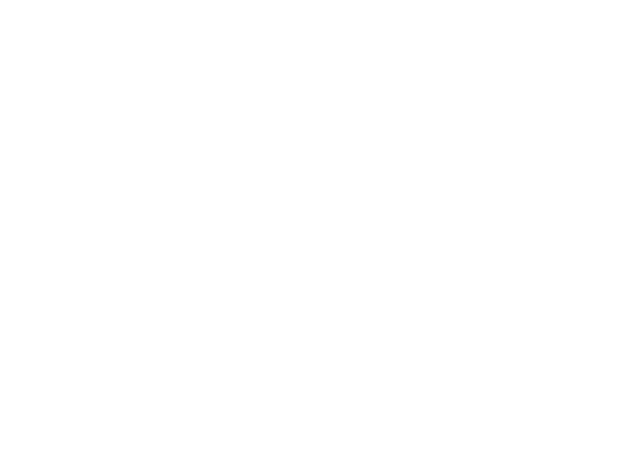
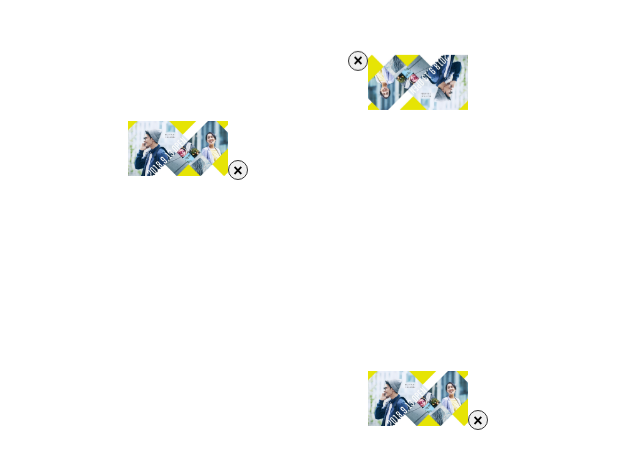
Before and after one commit to takeru-a/adburster, a Vue app in the folder app-adbuster/: page /game/spring in a window 1280 px wide. Shown: the top 468 px of the page, without its empty margins (0-640 px from the left). Built offline with nearby package versions, Linux system fonts and the light colour scheme.

Commit message:
add:　横から出る広告

```diff
--- /dev/null
+++ b/app-adbuster/src/components/game/SpringAd.vue
@@ -0,0 +1,103 @@
+<template>
+  <div>
+    <h1 id="msg"></h1>
+    <span id="area1" class="ad1">
+      <img width="100px" src="../../assets/imgs/ad-example2.jpg" alt="">
+      <button v-on:click="close('area1')" id="b1" class="closeButton">×</button>
+    </span>
+    <span id="area2" class="ad ad2">
+      <img width="100px" src="../../assets/imgs/ad-example2.jpg" alt="">
+      <button v-on:click="close('area2')" id="b2" class="closeButton">×</button>
+    </span>
+    <span id="area3" class="ad ad3">
+      <img width="100px" src="../../assets/imgs/ad-example2.jpg" alt="">
+      <button v-on:click="close('area3')" id="b3" class="closeButton moveHover">×</button>
+    </span>
+    <span id="area4" class="ad ad4">
+      <img width="100px" src="../../assets/imgs/ad-example2.jpg" alt="">
+      <button @click="close('area4')" id="b4" class="closeButton moveHover">×</button>
+    </span>
+  </div>
+</template>
+
+<script>
+export default {
+    name: 'spring',
+    data() {
+      return {
+        NUM: 3,
+        cnt: 0,
+      };
+    },
+    methods: {
+      check: function () {
+        if (this.NUM === this.cnt) {
+        let msg = document.getElementById('msg');
+        msg.textContent = 'クリア!!'
+        // thisで参照
+        }
+      },
+      close: function (area) {
+        const tag = document.getElementById(area);
+        tag.style.display = "none";
+      },
+    }
+}
+</script>
+
+<style scoped>
+  .ad1 {
+    position: relative;
+    top: -140px;
+    left: 300px;
+    transition: all 0.5s;
+    transition-timing-function: ease-in;
+  }
+
+  .ad2 {
+    position: relative;
+    top: 100px;
+    transition: all 0.5s;
+    transition-timing-function: ease-in-out;
+  }
+
+  .ad3 {
+    position: relative;
+    display: inline-block;
+    top: 30px;
+    left: 100px;
+    animation: rotation 3s linear infinite;
+  }
+  @keyframes rotation {
+    from { transform: rotate(0deg); }
+    50% { transform: rotate(180deg); }
+    to { transform: rotate(360deg); }
+  }
+
+  .ad4 {
+    position: relative;
+    top: 350px;
+  }
+
+  .closeButton {
+    display: inline-block;
+    font-size: 100%;
+    font-weight: bold;
+    height: 20px; width: 20px;
+    border: 1px solid #333;
+    border-radius: 100%;
+    cursor: pointer;
+    text-align: center;
+    padding: 1px;
+  }
+
+  .closeButton:hover {
+    background-color: #333;
+    color: #fff;
+    border-color: #fff;
+  }
+
+  .moveHover:hover {
+    transform: translate(-20px ,-20px);
+  }
+</style>
--- a/app-adbuster/src/pages/top/index.vue
+++ b/app-adbuster/src/pages/top/index.vue
@@ -5,14 +5,16 @@
     <router-link to="/usage">使い方</router-link>
     <br>
     <router-link to="/game/slide">ゲーム</router-link>
+    <br>
+    <router-link to="/game/spring">ひょこっと出る型</router-link>
   </div>
 </template>
 <script>
 import Header from "../../components/Header"
 export default {
-   name: 'top',
-   components: {
-     Header
-   }
+  name: 'top',
+  components: {
+    Header
+  }
 }
 </script>
--- a/app-adbuster/src/router/index.js
+++ b/app-adbuster/src/router/index.js
@@ -1,6 +1,7 @@
 import Vue from 'vue'
 import Router from 'vue-router'
 import SlideAd from "../components/game/SlideAd.vue"
+import SpringAd from "../components/game/SpringAd.vue"
 
 Vue.use(Router)
 
@@ -24,5 +25,10 @@
       name: 'slide',
       component: SlideAd
     },
+    {
+      path: '/game/spring',
+      name: 'spring',
+      component: SpringAd
+    },
   ]
 })
```
Also changed, not shown: app-adbuster/src/assets/imgs/ad-example2.jpg (added).
